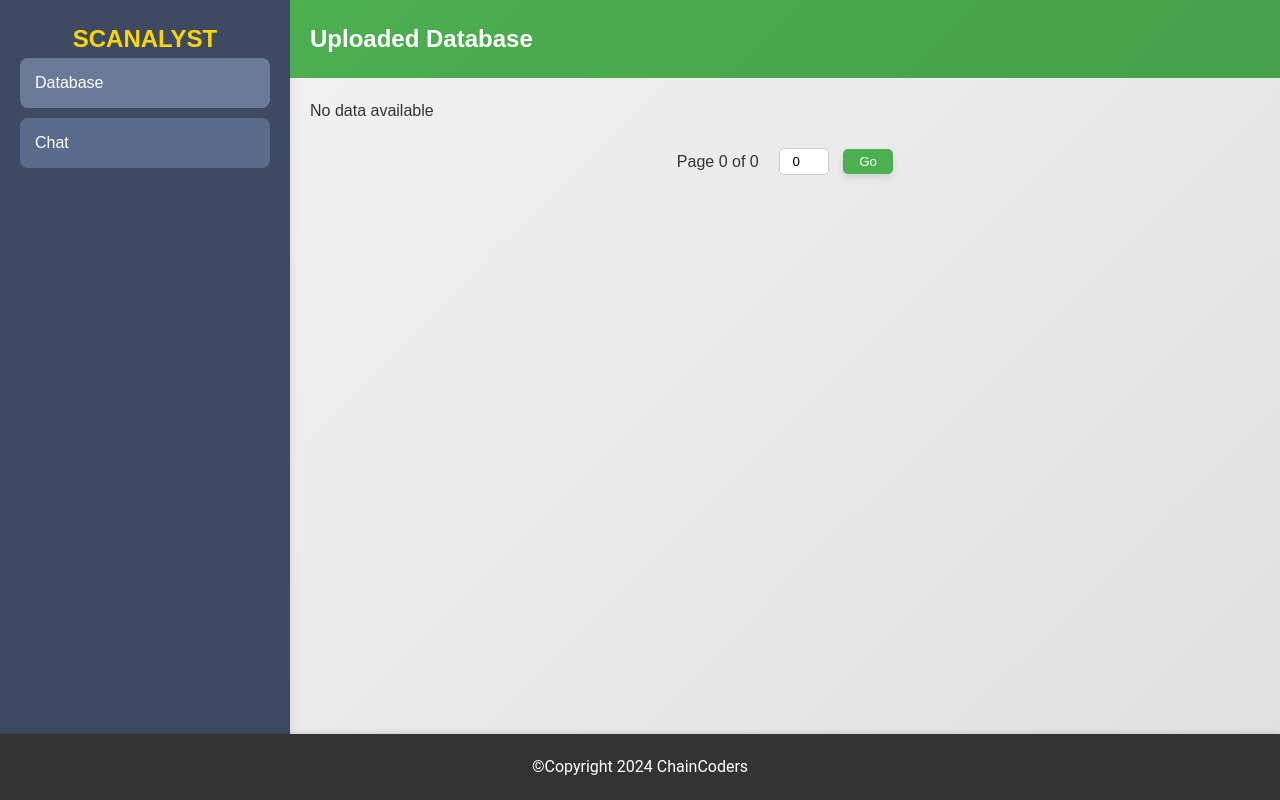
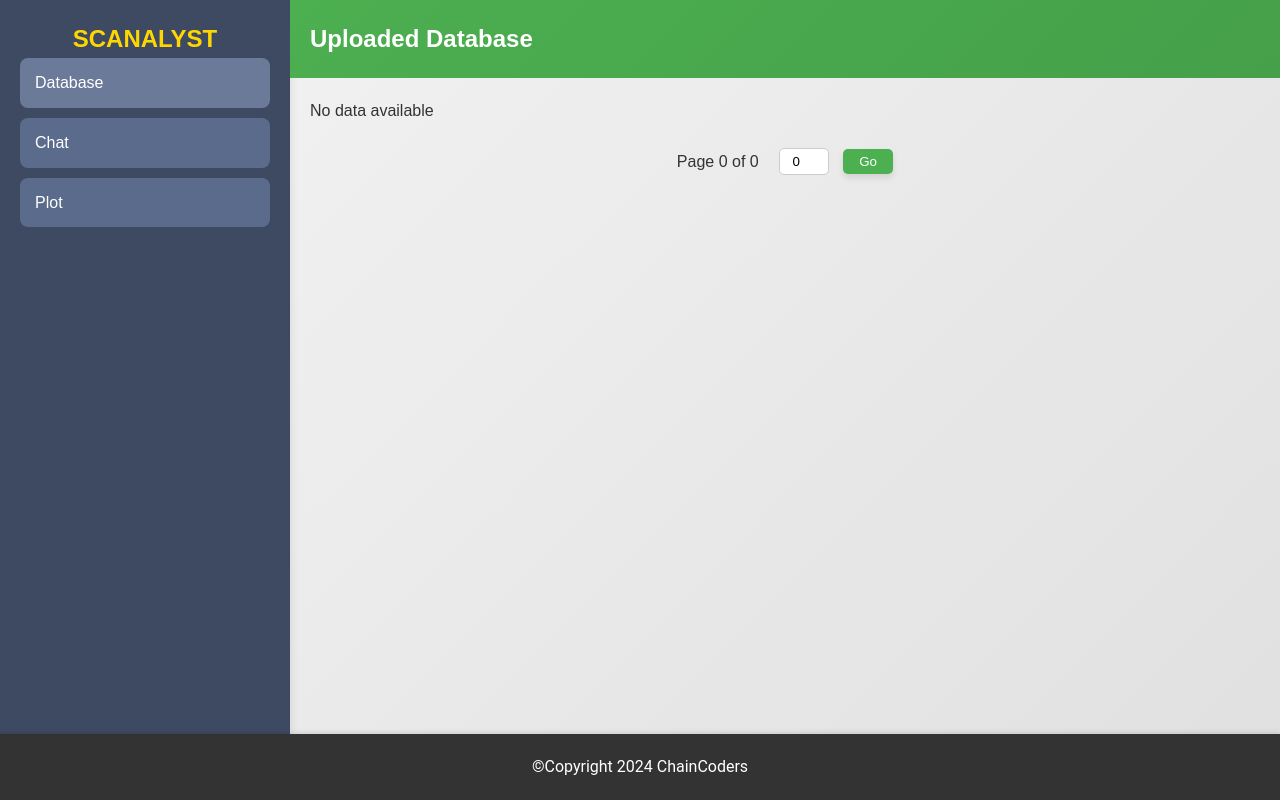
Before and after one commit to QwertyFusion/Database-Analyzer, a Node server app: page /database in a window 1280 px wide. Run offline with Node 20, Linux system fonts and the light colour scheme.

Commit message:
Update database.ejs

```diff
--- a/server/views/database.ejs
+++ b/server/views/database.ejs
@@ -15,6 +15,7 @@
             <div class="sidebar-tabs">
                 <a href="/database" class="sidebar-tab hovered">Database</a>
                 <a href="/chat" class="sidebar-tab">Chat</a>
+                <a href="/plot" class="sidebar-tab hovered-2">Plot</a>
             </div>
         </div>
         <div id="database-container">
```
